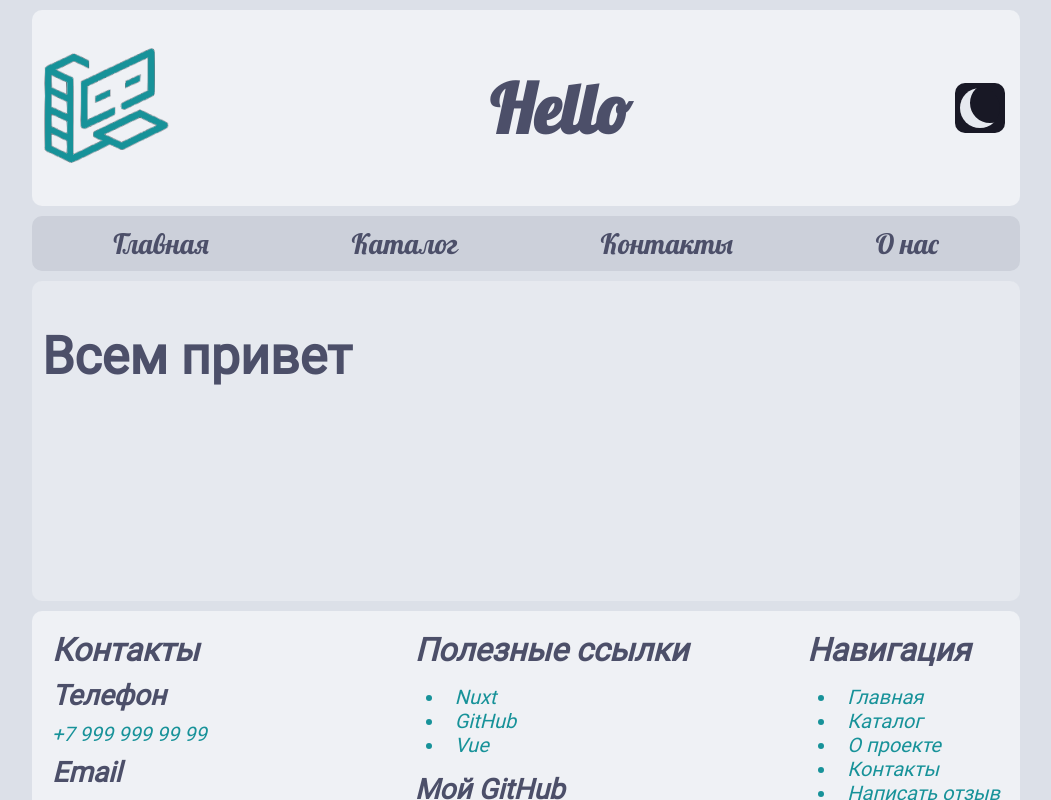
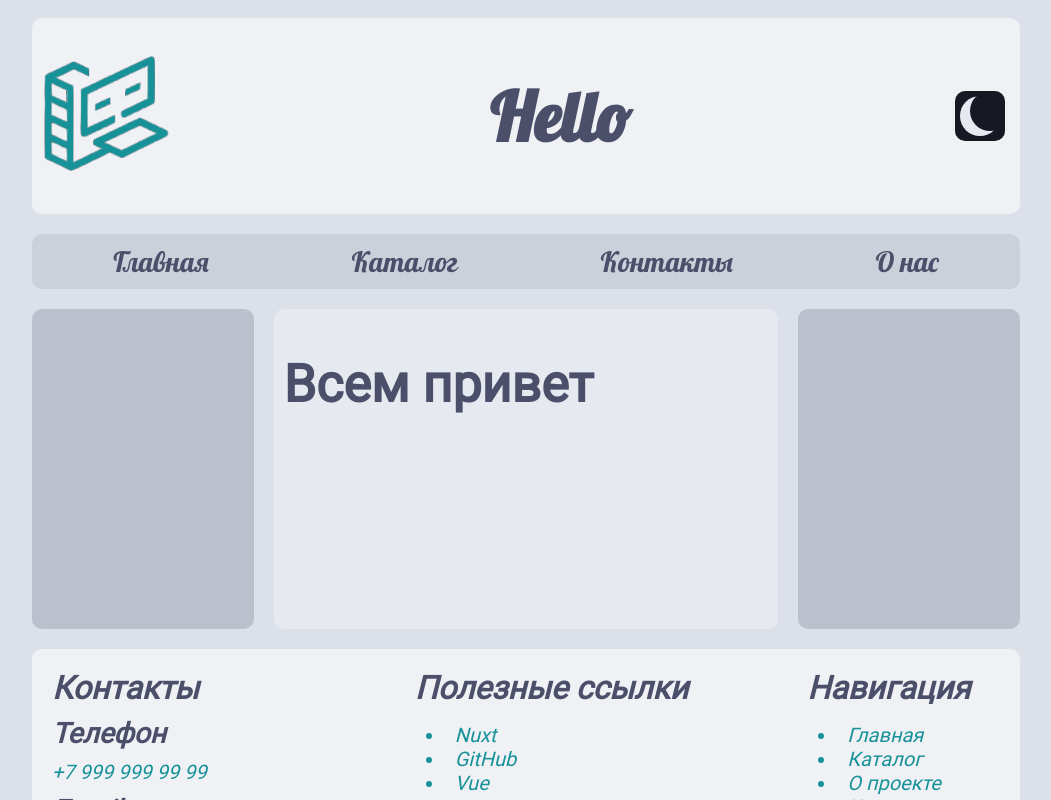
Before and after one commit to yazorinv/pa-info, a Nuxt app: page / in a window 1280 px wide. Shown: the top 800 px of the page, without its empty margins (114-1165 px from the left). Built offline with nearby package versions, Linux system fonts and the light colour scheme.

Commit message:
Create all BaseApps

```diff
--- /dev/null
+++ b/components/BaseApp1-left.vue
@@ -0,0 +1,37 @@
+<script setup lang="ts">
+</script>
+
+
+<template>
+  <div class="wrap">
+    <MyHeader class="mx">
+      <slot name="header"/>
+    </MyHeader>
+    <MyMenu class="mx"/>
+    <aside>
+      <slot name="aside"/>
+    </aside>
+    <main>
+      <slot name="main"/>
+    </main>
+    <MyFooter class="mx"/>
+  </div>
+</template>
+
+
+<style scoped lang="scss">
+@import "/styles/base";
+
+.wrap {
+  display: flex;
+  flex-direction: row;
+  flex-wrap: wrap;
+  justify-content: space-between;
+  align-items: stretch;
+  align-content: flex-start;
+
+  .mx {
+    width: 100%;
+  }
+}
+</style>
--- /dev/null
+++ b/components/BaseApp1-right.vue
@@ -0,0 +1,37 @@
+<script setup lang="ts">
+</script>
+
+
+<template>
+  <div class="wrap">
+    <MyHeader class="mx">
+      <slot name="header"/>
+    </MyHeader>
+    <MyMenu class="mx"/>
+    <main>
+      <slot name="main"/>
+    </main>
+    <aside>
+      <slot name="aside"/>
+    </aside>
+    <MyFooter class="mx"/>
+  </div>
+</template>
+
+
+<style scoped lang="scss">
+@import "/styles/base";
+
+.wrap {
+  display: flex;
+  flex-direction: row;
+  flex-wrap: wrap;
+  justify-content: space-between;
+  align-items: stretch;
+  align-content: flex-start;
+
+  .mx {
+    width: 100%;
+  }
+}
+</style>
--- /dev/null
+++ b/components/BaseApp2.vue
@@ -0,0 +1,40 @@
+<script setup lang="ts">
+</script>
+
+
+<template>
+  <div class="wrap">
+    <MyHeader class="mx">
+      <slot name="header"/>
+    </MyHeader>
+    <MyMenu class="mx"/>
+    <aside>
+      <slot name="aside1"/>
+    </aside>
+    <main>
+      <slot name="main"/>
+    </main>
+    <aside>
+      <slot name="aside2"/>
+    </aside>
+    <MyFooter class="mx"/>
+  </div>
+</template>
+
+
+<style scoped lang="scss">
+@import "/styles/base";
+
+.wrap {
+  display: flex;
+  flex-direction: row;
+  flex-wrap: wrap;
+  justify-content: space-between;
+  align-items: stretch;
+  align-content: flex-start;
+
+  .mx {
+    width: 100%;
+  }
+}
+</style>
--- a/pages/index.vue
+++ b/pages/index.vue
@@ -1,15 +1,14 @@
 <script setup lang="ts">
-import BaseApp0 from "~/layouts/BaseApp0.vue";
 </script>
 
 
 <template>
-  <BaseApp0>
+  <BaseApp2>
     <template v-slot:header>Hello</template>
     <template v-slot:main>
       <h1>Всем привет</h1>
     </template>
-  </BaseApp0>
+  </BaseApp2>
 </template>
 
 
--- a/styles/base.scss
+++ b/styles/base.scss
@@ -14,7 +14,7 @@ aside {
   @extend %boxing;
   background-color: $surface1;
   flex-grow: 10;
-  min-width: 10%;
+  min-width: 20%;
 }
 
 
```
Also changed, not shown: components/BaseApp0.vue (renamed from layouts/BaseApp0.vue).
